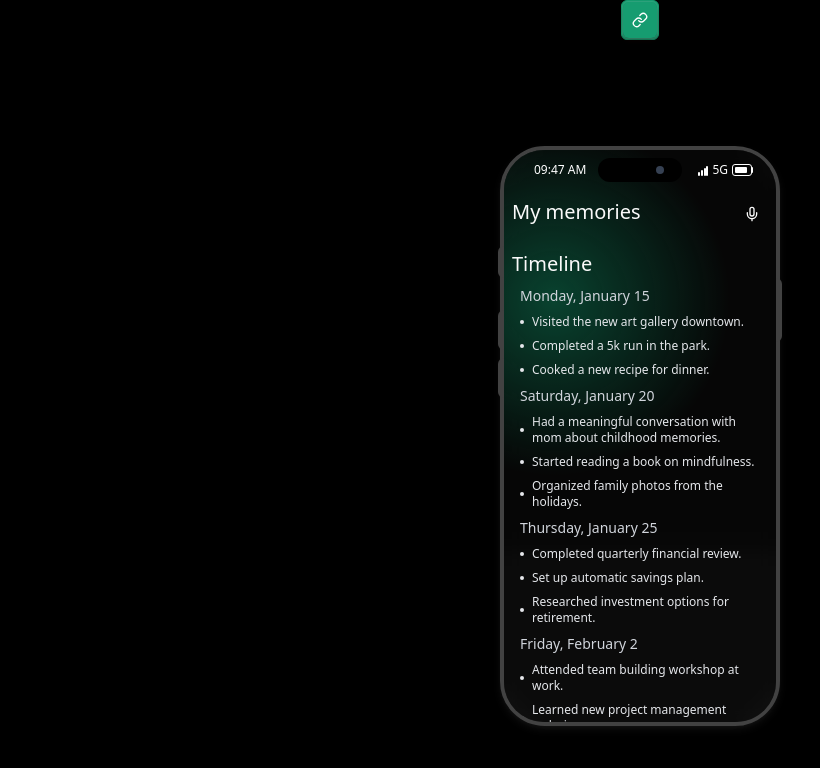
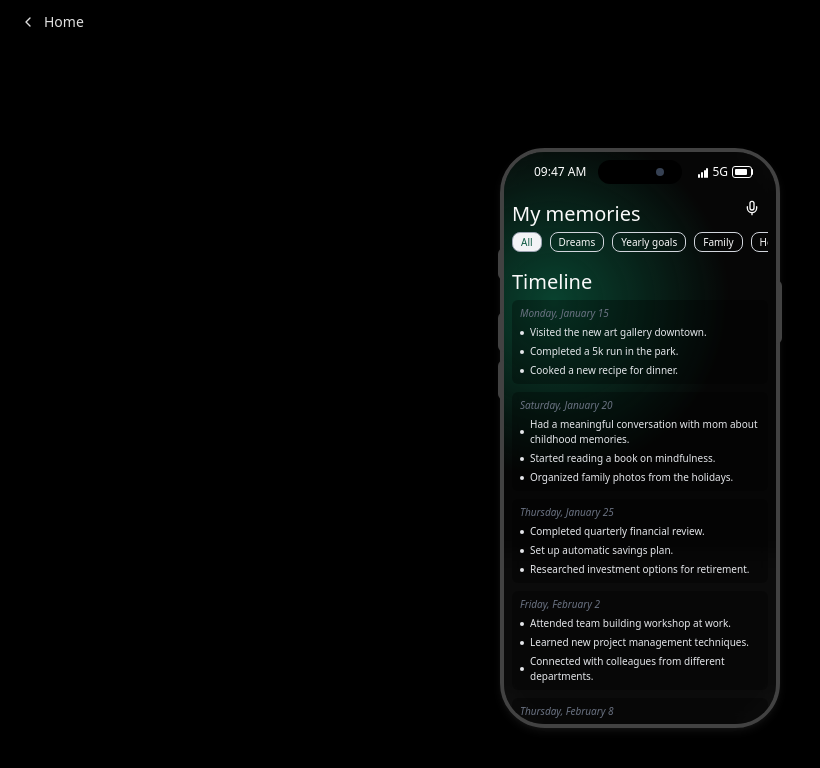
Before and after one commit to emilecourthoud/echo, a Next.js app in the folder apps/web/: page /demo in a window 1280 px wide. Both pictures are taken after a click on the button "My memories". Shown: the top 768 px of the page, without its empty margins (0-820 px from the left). Built offline with nearby package versions, Linux system fonts and the light colour scheme.

Commit message:
finalize first design memory page

```diff
--- a/apps/web/app/demo/page.tsx
+++ b/apps/web/app/demo/page.tsx
@@ -1,14 +1,15 @@
-import { Button } from '@/ui/components';
-import { Link } from 'lucide-react';
+import { Link } from '@/ui/components';
+import { ChevronLeft } from 'lucide-react';
 import { Demo } from '@/ui/pages/demo';
 
 export default function DemoPage() {
   return (
     <div className="flex flex-col min-h-screen w-screen bg-primary">
-      <div className="flex flex-col items-center justify-center w-full">
-        <Button>
-          <Link href="/">Back</Link>
-        </Button>
+      <div className="flex flex-col  w-full py-2 px-3">
+        <Link href="/" className="w-fit flex flex-row gap-2 items-center justify-center px-2 py-1 text-text-secondary cursor-pointer">
+          <ChevronLeft className="w-4 h-4" />
+          <span className="text-sm font-medium">Home</span>
+        </Link>
       </div>
       <div className="flex flex-1 flex-col items-center justify-center">
         <Demo />
--- a/apps/web/styles/globals.css
+++ b/apps/web/styles/globals.css
@@ -84,6 +84,9 @@
   --shadow-sm: 0 1px 2px rgba(255, 255, 255, 0.05), 0 1px 1px rgba(255, 255, 255, 0.03);
   --shadow-md: 0 2px 4px rgba(255, 255, 255, 0.05), 0 1px 3px rgba(255, 255, 255, 0.03);
   --shadow-lg: 0 4px 8px rgba(255, 255, 255, 0.05), 0 2px 4px rgba(255, 255, 255, 0.03);
+
+  /* Black transparent */
+  --color-black-transparent: rgba(0, 0, 0, 0.3);
 }
 
 @keyframes pulse-shadow {
--- a/apps/web/ui/pages/demo/home/home-header.tsx
+++ b/apps/web/ui/pages/demo/home/home-header.tsx
@@ -1,5 +1,6 @@
 import { Mic } from 'lucide-react';
 import { DemoPage, useDemoStore } from '@/lib/hooks/demo-store';
+import { TagList } from './tag-list';
 
 export function HomeHeader() {
   const handleDemoPageChange = (demoPage: DemoPage) => {
@@ -7,17 +8,18 @@ export function HomeHeader() {
   };
 
   return (
-    <div className="flex flex-row gap-2 w-full justify-between">
+    <div className="flex flex-col w-full gap-1">
       <div className="flex flex-row gap-2 justify-between w-full">
         <span className="text-xl font-medium">My memories</span>
 
         <button
-          className="flex items-center justify-center rounded-full h-8 w-8 mb-1 cursor-pointer"
+          className="flex items-center justify-center rounded-full h-8 w-8 -mt-2 cursor-pointer"
           onClick={() => handleDemoPageChange('record')}
         >
           <Mic className="w-4 h-4" />
         </button>
       </div>
+      <TagList selectedTagIdx={0} />
     </div>
   );
 }
--- a/apps/web/ui/pages/demo/home/memory-timeline.tsx
+++ b/apps/web/ui/pages/demo/home/memory-timeline.tsx
@@ -5,32 +5,32 @@ export function MemoryTimeline() {
   const memories = MEMORIES;
 
   return (
-    <div className="flex flex-col gap-2 h-full w-full mt-4">
+    <div className="flex flex-col gap-1 w-full h-full mt-4">
       <span className="text-xl font-medium">Timeline</span>
+      <div className="overflow-y-auto pb-6 flex flex-col gap-2">
         {memories.map((memory) => (
           <MemoryItem key={memory.id} memory={memory} />
         ))}
+      </div>
     </div>
   );
 }
 
 function MemoryItem({ memory }: { memory: Memory }) {
   return (
-    <div className="flex flex-row gap-2 h-full w-full px-2">
-      <div className="flex flex-col gap-2">
-        <span className="text-sm text-gray-300">
+    <div className="flex flex-col gap-1  bg-black-transparent w-full px-2 py-1.5 rounded-md">
+      <span className="text-[10px] text-gray-500 italic">
         {memory.date.toLocaleDateString('en-US', { weekday: 'long', month: 'long', day: 'numeric' })}
       </span>
       {/* Bullet points with summary */}
-        <div className="flex flex-col gap-2">
+      <div className="flex flex-col gap-1">
         {memory.summary.map((summary, index) => (
-            <div key={index} className="flex flex-row items-center gap-2">
+          <div key={index} className="flex flex-row items-center gap-1.5">
             <div className="size-1 bg-gray-200 rounded-full flex-shrink-0"></div>
-              <span className="text-xs text-gray-200">{summary}</span>
+            <span className="text-[10px] text-gray-200">{summary}</span>
           </div>
         ))}
       </div>
     </div>
-    </div>
   );
 }
--- a/apps/web/ui/pages/demo/home/tag-list.tsx
+++ b/apps/web/ui/pages/demo/home/tag-list.tsx
@@ -1,19 +1,20 @@
 import { TAGS } from '../mock-data';
 import { Tag } from '../contants';
+import { cn } from '@/lib/utils';
 
 export function TagList({ selectedTagIdx }: { selectedTagIdx: number }) {
   const tags = [{ id: 0, name: 'All' }, ...TAGS] as Tag[];
 
   return (
-    <div className="flex flex-row gap-2 w-full overflow-x-auto scrollbar-hide">
+    <div className="flex flex-row gap-2 w-full overflow-x-auto scrollbar-hide h-5 cursor-pointer">
       {tags.map((tag) => (
-        <TagItem key={tag.id} tag={tag} />
+        <TagItem key={tag.id} tag={tag} isSelected={selectedTagIdx === tag.id} />
       ))}
     </div>
   );
 }
 
-const TagItem = ({ tag }: { tag: Tag }) => {
+const TagItem = ({ tag, isSelected }: { tag: Tag; isSelected: boolean }) => {
   const handleClick = () => {
     // Empty click handler
   };
@@ -21,7 +22,10 @@ const TagItem = ({ tag }: { tag: Tag }) => {
   return (
     <button
       onClick={handleClick}
-      className="flex-shrink-0 px-2 py-1 text-[10px] border border-gray-300 rounded-lg hover:border-gray-400 transition-colors whitespace-nowrap flex justify-center items-center"
+      className={cn(
+        'flex-shrink-0 px-2 py-1 text-[10px] border border-gray-300 rounded-lg hover:border-gray-400 transition-colors whitespace-nowrap flex justify-center items-center cursor-pointer',
+        isSelected && 'bg-gray-100 border-gray-400 text-brand-700',
+      )}
     >
       {tag.name}
     </button>
--- a/apps/web/ui/pages/demo/index.tsx
+++ b/apps/web/ui/pages/demo/index.tsx
@@ -5,7 +5,6 @@ import { useDemoStore } from '@/lib/hooks/demo-store';
 import { RecordingHeader } from './recording/recording-header';
 import { RecordingBody } from './recording/recording-body';
 import { HomeHeader } from './home/home-header';
-import { TagList } from './home/tag-list';
 import { MemoryTimeline } from './home/memory-timeline';
 
 export function Demo() {
@@ -21,7 +20,6 @@ export function Demo() {
       ) : (
         <>
           <HomeHeader />
-          <TagList />
           <MemoryTimeline />
         </>
       )}
```
Lines whose indentation alone changed are shown as unchanged.
